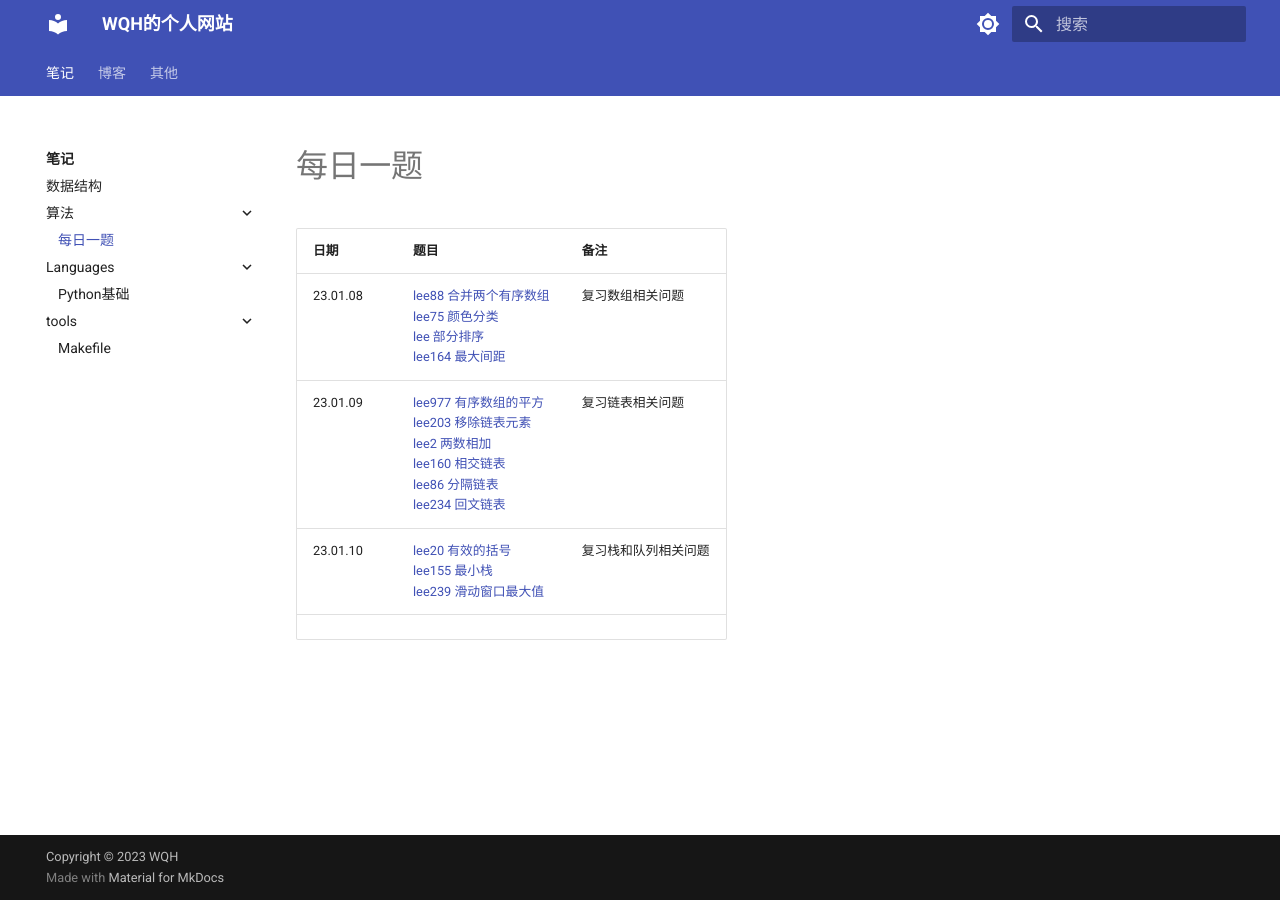
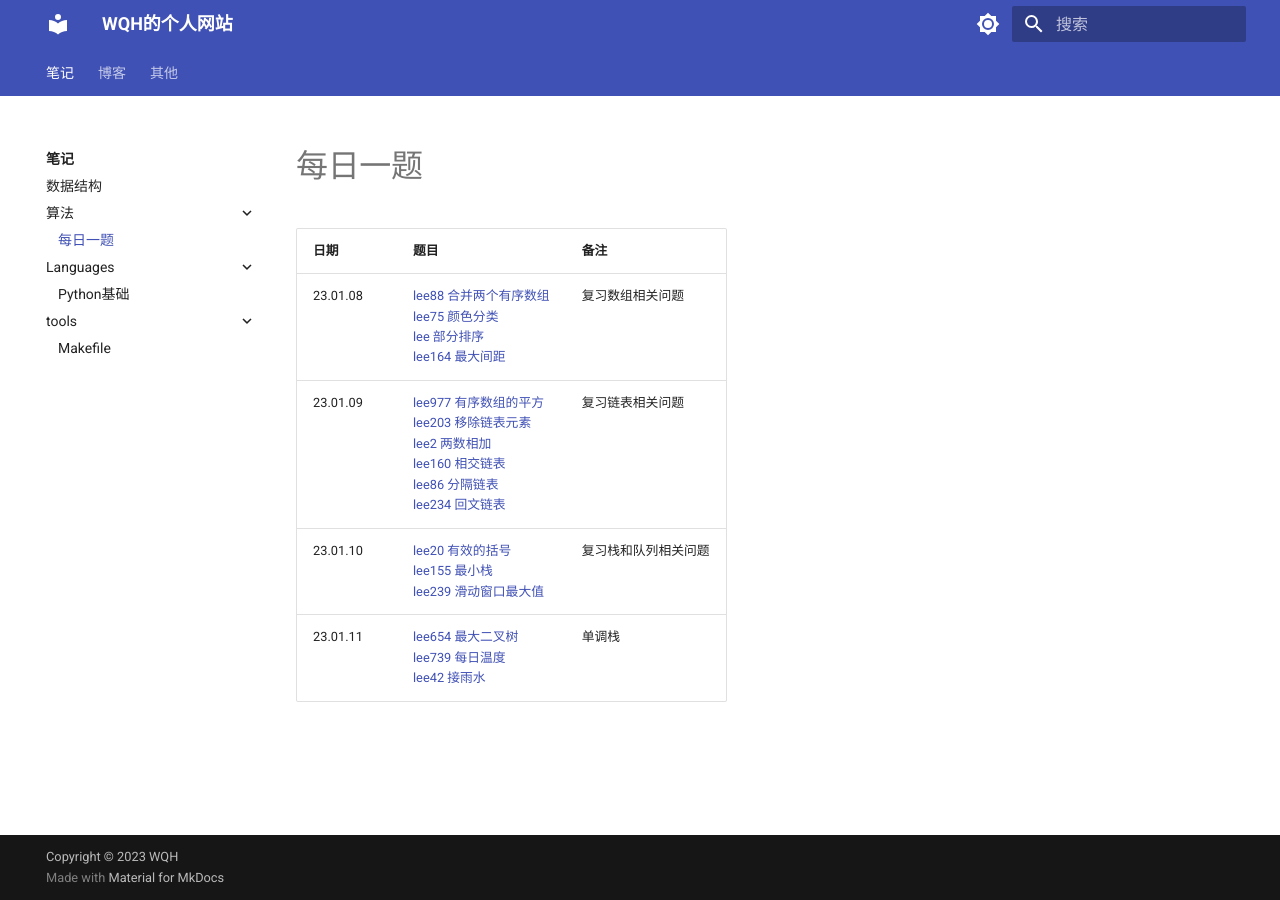
Before and after one commit to Norhua/website, an MkDocs documentation site: the page built from docs/note/算法/每日一题/每日一题.md, in a window 1280 px wide. Built offline with MkDocs 1.6.1 and Material for MkDocs 9.7.7, drawn with Linux system fonts in a browser that asks for light colours.

Commit message:
更新每日一题

```diff
--- a/docs/note/算法/每日一题/每日一题.md
+++ b/docs/note/算法/每日一题/每日一题.md
@@ -5,4 +5,4 @@
 | 23.01.08 | [lee88 合并两个有序数组](https://leetcode.cn/problems/merge-sorted-array/)<br />[lee75 颜色分类](https://leetcode.cn/problems/sort-colors/)<br />[lee 部分排序](https://leetcode.cn/problems/sub-sort-lcci/)<br />[lee164 最大间距](https://leetcode.cn/problems/maximum-gap/) | 复习数组相关问题     |
 | 23.01.09 | [lee977 有序数组的平方](https://leetcode.cn/problems/squares-of-a-sorted-array/description/)<br />[lee203 移除链表元素](https://leetcode.cn/problems/remove-linked-list-elements/)<br />[lee2 两数相加](https://leetcode.cn/problems/add-two-numbers/)<br />[lee160 相交链表](https://leetcode.cn/problems/intersection-of-two-linked-lists/)<br />[lee86 分隔链表](https://leetcode.cn/problems/partition-list/)<br />[lee234 回文链表](https://leetcode.cn/problems/palindrome-linked-list/) | 复习链表相关问题     |
 | 23.01.10 | [lee20 有效的括号](https://leetcode.cn/problems/valid-parentheses/)<br />[lee155 最小栈](https://leetcode.cn/problems/min-stack/)<br />[lee239 滑动窗口最大值](https://leetcode.cn/problems/sliding-window-maximum/) | 复习栈和队列相关问题 |
-|          |                                                              |                      |
+| 23.01.11 | [lee654 最大二叉树](https://leetcode.cn/problems/maximum-binary-tree/description/)<br />[lee739 每日温度](https://leetcode.cn/problems/daily-temperatures/)<br />[lee42 接雨水](https://leetcode.cn/problems/trapping-rain-water/) | 单调栈               |
```
